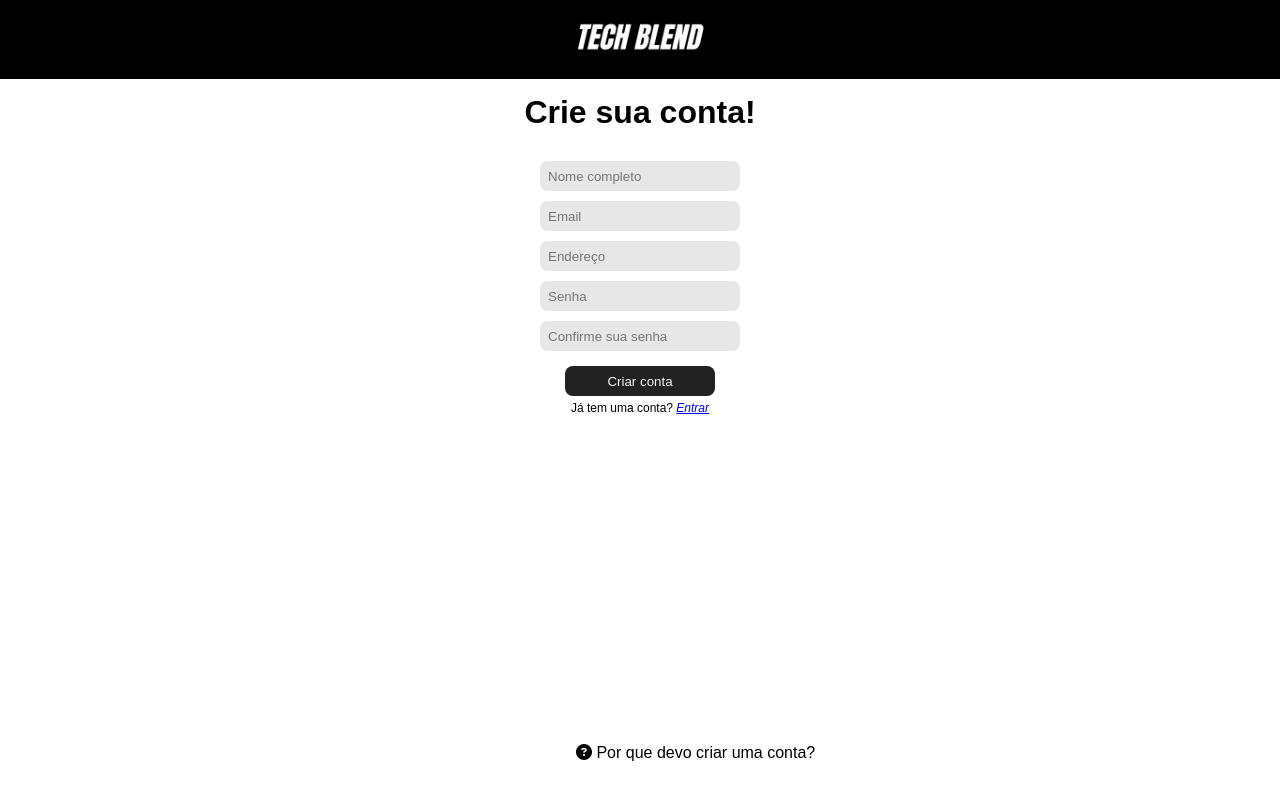
After one commit to 1phantm1/loja, a Flask app: page /criar_conta.html in a window 1280 px wide. The commit adds this page. Run offline with Flask 3, Linux system fonts and the light colour scheme; some libraries are stand-ins or nearby versions.

Commit message:
complete

```diff
--- a/E_commerce_project/app.py
+++ b/E_commerce_project/app.py
@@ -3,36 +3,70 @@ from flask_wtf import FlaskForm
 from wtforms import StringField, PasswordField, SubmitField
 from wtforms.validators import InputRequired, Email, Length, EqualTo
 from flask_bcrypt import Bcrypt
+from flask_sqlalchemy import SQLAlchemy
 import os
 from dotenv import load_dotenv
 
 load_dotenv(dotenv_path="sk.env")
 
+# Criação da aplicação Flask
 app = Flask(__name__, template_folder='templates')
+
+# Configuração da chave secreta
 app.config["SECRET_KEY"] = os.getenv("SECRET_KEY")
+
+# Configuração do banco de dados
+app.config["SQLALCHEMY_DATABASE_URI"] = os.getenv("SQLALCHEMY_DATABASE_URI")
+app.config["SQLALCHEMY_TRACK_MODIFICATIONS"] = False
+
+# Inicialização do SQLAlchemy
+db = SQLAlchemy(app)
+
+# Inicialização do Bcrypt
 bcrypt = Bcrypt(app)
 
+# Definição do modelo de usuário
+class User(db.Model):
+    id = db.Column(db.Integer, primary_key=True)
+    username = db.Column(db.String(80), unique=True, nullable=False)
+    email = db.Column(db.String(120), unique=True, nullable=False)
+
+# Definição do formulário de registro
 class RegistrationForm(FlaskForm):
-    name = StringField("Nome completo", validators=[InputRequired()])
-    mail = StringField("Email", validators=[InputRequired(), Email()])
-    password = PasswordField("Senha", validators=[InputRequired(), Length(min=8)])
-    confirm_pass = PasswordField("Confirmar senha", validators=[InputRequired(), EqualTo("password")])
+    name = StringField("name", validators=[InputRequired()])
+    mail = StringField("mail", validators=[InputRequired(), Email()])
+    address = StringField("address", validators=[InputRequired()])
+    password = PasswordField("password", validators=[InputRequired(), Length(min=8)])
+    confirm_pass = PasswordField("confirm_pass", validators=[InputRequired(), EqualTo("password")])
     submit = SubmitField("Criar conta")
 
-@app.route("/criar-conta.html", methods=["GET", "POST"])
+# Rota para criar conta
+@app.route("/criar_conta.html", methods=["POST", "GET"])
 def criar_conta():
     form = RegistrationForm()
     if form.validate_on_submit():
         name = form.name.data
         mail = form.mail.data
+        address = form.address.data
         password = bcrypt.generate_password_hash(form.password.data).decode("utf-8")
         session["email"] = mail
+
+        # Salvar usuário no banco de dados
+        new_user = User(username=name, email=mail)
+        db.session.add(new_user)
+        db.session.commit()
+
         return redirect(url_for("index"))
-    return render_template("criar-conta.html", form=form)
 
+    return render_template("criar_conta.html", form=form)
+
+# Rota da página inicial
 @app.route("/")
 def index():
     return render_template("index.html")
 
+# Execução da aplicação
 if __name__ == "__main__":
+    with app.app_context():
+        db.create_all()
     app.run(debug=True)
--- a/E_commerce_project/static/css/criar-conta.css
+++ b/E_commerce_project/static/css/criar-conta.css
@@ -15,15 +15,41 @@ body{
     flex-direction: column;
     font-family: "Cabin", sans-serif;
 }
+.overlay{
+    position: fixed;
+    width: 100%;
+    height: 200vh;
+    background-color: rgba(34, 34, 34, 0.326);
+    display: none;
+    transition: opacity 0.3 ease, visibility 0.3 ease;
+    z-index: 999;
+}
+.overlay.active_over{
+    display: block;
+    opacity: 1;
+    visibility: visible;
+}
+header{
+    background-color: black;
+    width: 100%;
+    display: flex;
+    justify-content: center;
+    align-items: center;
+    margin-bottom: 15px;
+}
+.divLogo img{
+    width: 150px;
+}
 form{
-    padding-top: 100px;
+    padding-top: 30px;
     display: flex;
     justify-content: center;
     align-items: center;
     flex-direction: column;
 }
-form input{
-    padding-left: 15px;
+.inputs{
+    padding: 15px;
+    padding-left: 8px;
     width: 200px;
     height: 20px;
     border-radius: 8px;
@@ -31,3 +57,62 @@ form input{
     background-color: #E7E7E7;
     margin-bottom: 10px;
 }
+form input[type="submit"]{
+    margin-top: 5px;
+    border: none;
+    border-radius: 8px;
+    margin-bottom: 5px;
+    width: 150px;
+    height: 30px;
+    background-color: #222222;
+    color: #F7F7F7;
+    cursor: pointer;
+}
+.enter{
+    font-size: 12px;
+}
+.enter a{
+    font-style: italic;
+}
+.why_create{
+    cursor: pointer;
+    position: absolute;
+    top: 93%;
+    left: 45%;
+    text-wrap: nowrap;
+}
+.pop-up{
+    width: 80%;
+    height: 50%;
+    position: fixed;
+    top: 50%;
+    left: 50%;
+    transform: translate(-50%, -50%) scale(0);
+    background-color: white;
+    border-radius: 10px;
+    padding: 20px;
+    box-shadow: 0px 0px 10px rgba(0, 0, 0, 0.5);
+    opacity: 0;
+    visibility: hidden;
+    transition: all 0.3s ease;
+    z-index: 1000;
+}
+.pop-up h1{
+    margin-top: 40px;
+    font-size: 20px;
+    padding-bottom: 20px;
+}
+.pop-up #close-icon{
+    cursor: pointer;
+    font-size: 30px;
+    position: absolute;
+    top: 1%;
+    left: 91%;
+}
+
+.pop-up.show {
+    animation: show 0.3s ease forwards;
+    transform: translate(-50%, -50%) scale(1);
+    opacity: 1;
+    visibility: visible;
+}
--- /dev/null
+++ b/E_commerce_project/static/js/pop-up.js
@@ -0,0 +1,18 @@
+let popUp = document.querySelector("#pop-up");
+let why = document.querySelector("#why_create");
+let close = document.querySelector("#close-icon");
+let overlay = document.querySelector("div#overlay")
+why.addEventListener("click", () => {
+    popUp.style.display = "block";
+    overlay.classList.add("active_over");
+    void popUp.offsetWidth; // Forçar o reflow do DOM
+    popUp.classList.add("show");
+});
+
+close.addEventListener("click", () => {
+    popUp.classList.remove("show");
+    overlay.classList.remove("active_over")
+    setTimeout(() => {
+        popUp.style.display = "none"; // Ocultar o pop-up após a animação terminar
+    }, 300); // Tempo de espera igual ao tempo da animação (0.3s no caso)
+});
--- /dev/null
+++ b/E_commerce_project/templates/criar_conta.html
@@ -0,0 +1,38 @@
+<!DOCTYPE html>
+<html lang="pt-br">
+<head>
+    <meta charset="UTF-8">
+    <meta name="viewport" content="width=device-width, initial-scale=1.0">
+    <title>Crie sua conta</title>
+    <link rel="stylesheet" href="../static/css/criar-conta.css">
+    <script src="https://kit.fontawesome.com/7351777d54.js" crossorigin="anonymous"></script>
+    <script defer src="../static/js/pop-up.js"></script>
+</head>
+<body>
+    <div id="overlay" class="overlay"></div>
+    <header class="header">
+        <div class="divLogo">
+            <img src="../static/images/logo.jpeg" alt="">
+        </div>
+    </header>
+    <h1>Crie sua conta!</h1>
+    <form action="/criar_conta.html" method="post">
+        <input class="inputs" type="text" name="name" id="name" required placeholder="Nome completo">
+        <input class="inputs" type="email" name="mail" id="mail" required placeholder="Email">
+        <input class="inputs" type="text" name="address" id="address" required placeholder="Endereço">
+        <input class="inputs" type="password" name="password" id="password" required placeholder="Senha">
+        <input class="inputs" type="password" name="confirm_pass" id="confirm_pass" required placeholder="Confirme sua senha">
+        <input type="submit" value="Criar conta">
+        <span class="enter">Já tem uma conta? <a href="#">Entrar</a></span>
+    </form>
+    <div id="why" class="why">
+        <div id="pop-up" class="pop-up">
+            <h1>Por que criar uma conta?</h1>
+            <p>Criar uma conta ajuda a Tech Blend a te conhecer melhor e acima de tudo entregar seus pedidos em segurança. Antes de criar sua conta leia os <a href="#">termos e condições</a> e nossa <a href="#">politica de privacidade</a></p>
+            <i id="close-icon" class="fa-solid fa-times-circle"></i>
+        </div>
+        <span id="why_create" class="why_create"><i id="close-icon" class="fa-solid fa-circle-question"></i> Por que devo criar uma conta?</span>
+
+    </div>
+</body>
+</html>
--- a/E_commerce_project/templates/index.html
+++ b/E_commerce_project/templates/index.html
@@ -22,7 +22,7 @@
                     <li><a href="#">Catálogo</a></li>
                     <li><a href="#">Entrar em contato</a></li>
                     <li><a href="#">Todas as coleções</a></li>
-                    <li><a href="criar-conta.html">Criar conta</a></li>
+                    <li><a href="criar_conta.html">Criar conta</a></li>
                     <li><a href="#">Entrar</a></li>
                     <hr>
                     <h2 class="need_help">Precisa de ajuda?</h2>
```
Also changed, not shown: E_commerce_project/templates/criar-conta.html (deleted, +0 -26 lines), 1 other file.
